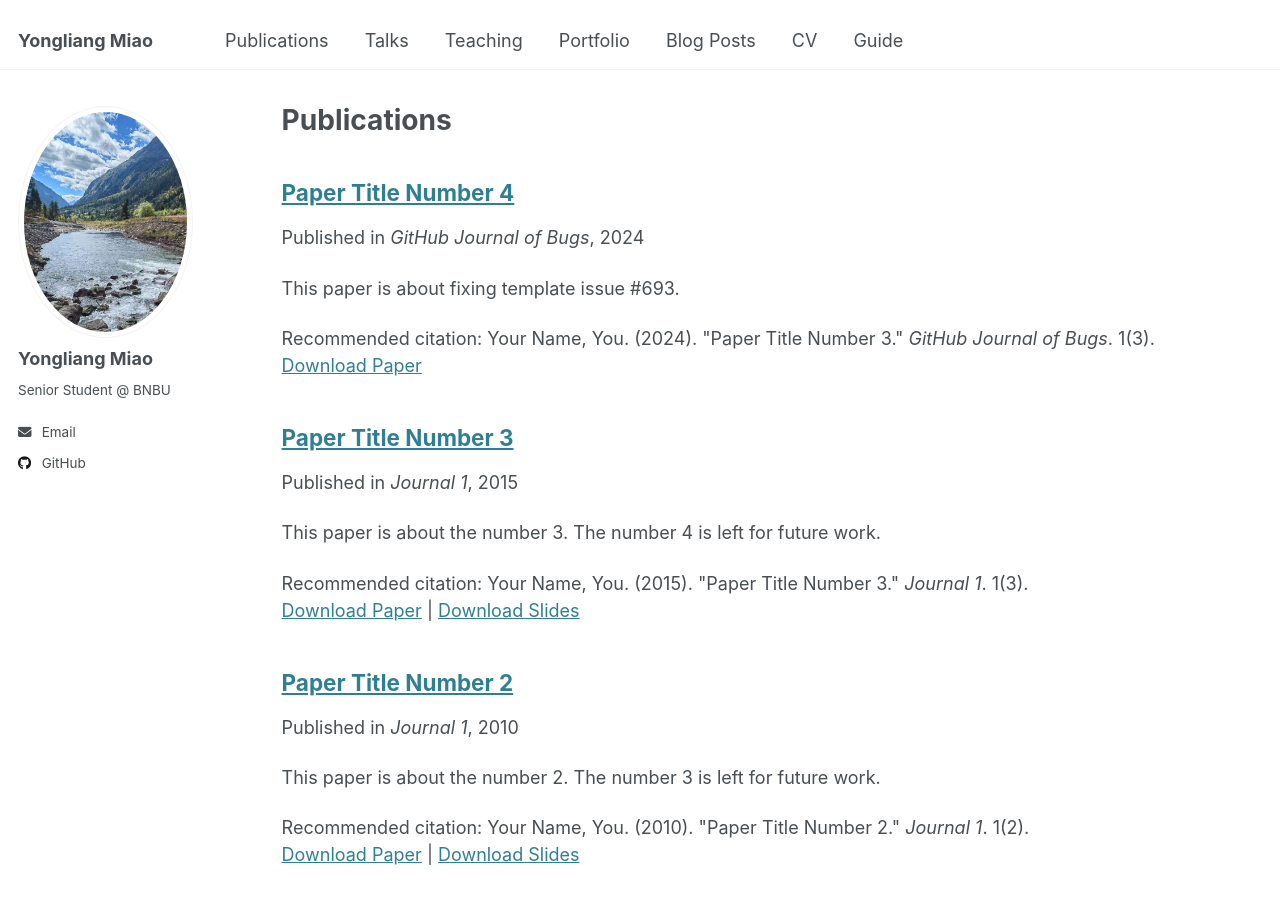
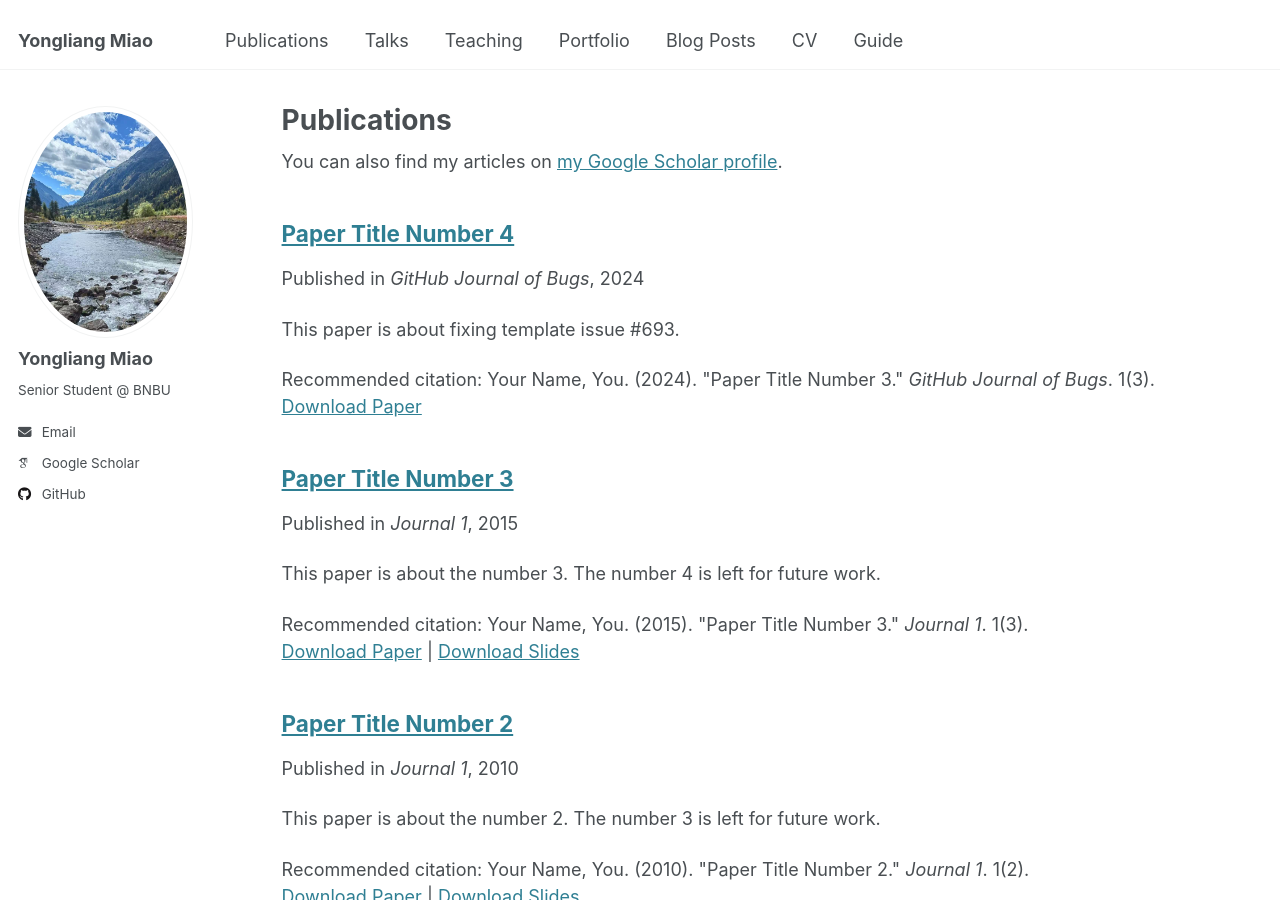
Before and after one commit to YongliangMiao/YongliangMiao.github.io, a Jekyll site: the page built from _pages/publications.html, in a window 1280 px wide and 900 px high. Built offline with Jekyll 4.4.1, drawn with Linux system fonts in a browser that asks for light colours; some web fonts are replaced; part of the change alters nothing that is shown.

Commit message:
Update _config.yml

```diff
--- a/_config.yml
+++ b/_config.yml
@@ -89,6 +89,7 @@ author:
   bio              : "Senior Student @ BNBU"
   employer         :
   pubmed           : #"https://www.ncbi.nlm.nih.gov/pubmed/?term=john+snow"
+  googlescholar    : "https://scholar.google.com/citations?user=j6gdFuwAAAAJ&hl=zh-CN"
   email: "r130026108 <AT> mail <DOT> uic <DOT> edu <DOT> cn"
   uri              :
   bitbucket        :
```
